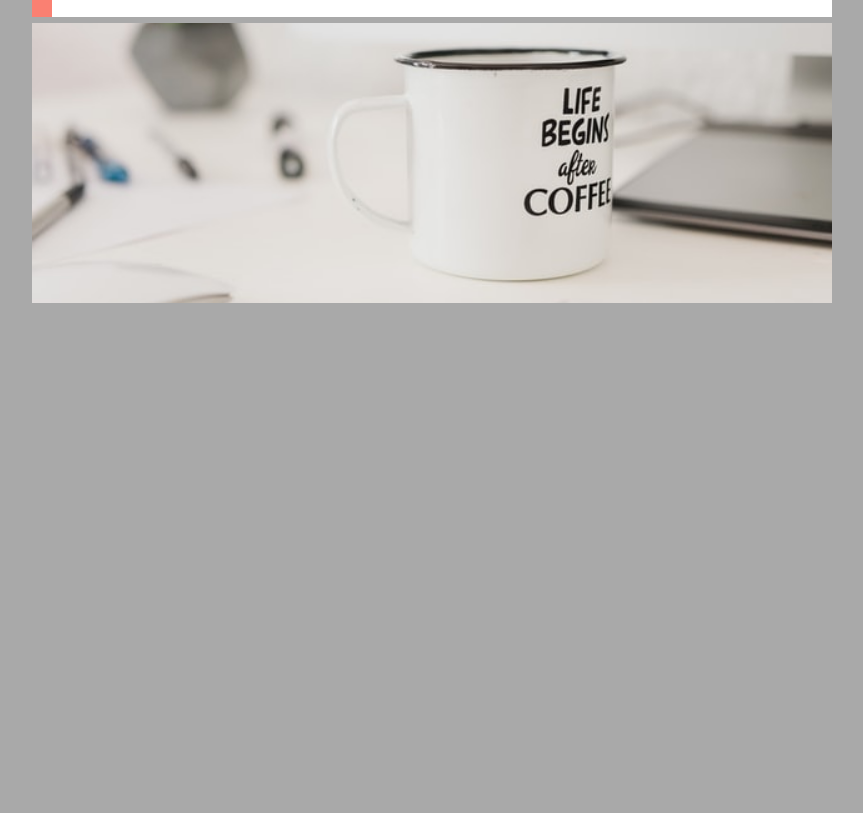
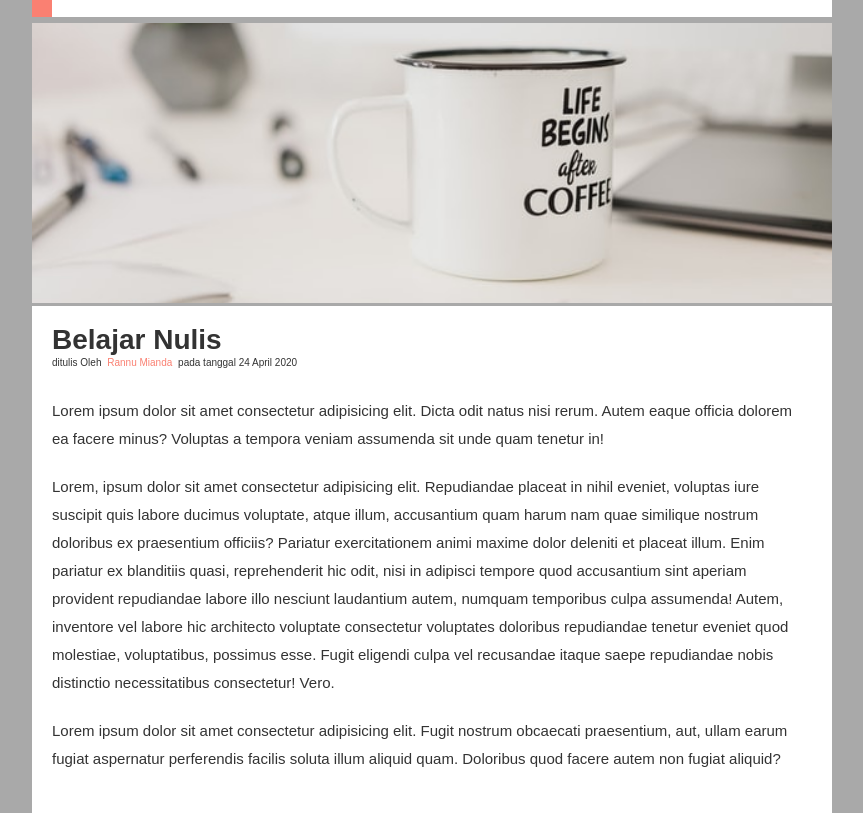
Before and after one commit to Rannumianda280792/rannu-javascript, a plain HTML site: page latihan/CSS Latihan/Shandika Galih/latihan1.html in a window 1280 px wide. Shown: the part 99-912 px from the top of the page, without its empty margins (208-1071 px from the left). Before the commit the page ends 800 px from the top, so only its background shows below. Drawn offline with Linux system fonts and the light colour scheme.

Commit message:
membuat div content

```diff
--- a/latihan/CSS Latihan/Shandika Galih/latihan1.css
+++ b/latihan/CSS Latihan/Shandika Galih/latihan1.css
@@ -53,4 +53,21 @@ a {
     border-bottom: 3px solid darkgray;
 }
 
-.content {}
+.content {
+    padding: 20px;
+}
+
+.content h2 {
+    font-size: 28px;
+    font-weight: bold;
+}
+
+.content .penulis {
+    font-size: 10px;
+    margin-top: -5px;
+}
+
+.content p {
+    margin-bottom: 20px;
+    font-size: 15px;
+}
--- a/latihan/CSS Latihan/Shandika Galih/latihan1.html
+++ b/latihan/CSS Latihan/Shandika Galih/latihan1.html
@@ -24,8 +24,23 @@
         </div>
         <div class="hero">
         </div>
-        <div class="content"></div>
-
+        <div class="content">
+            <h2>Belajar Nulis</h2>
+            <p class="penulis">ditulis Oleh <a href="#">Rannu Mianda</a> pada tanggal 24 April 2020</p>
+            <p>Lorem ipsum dolor sit amet consectetur adipisicing elit. Dicta odit natus nisi rerum. Autem eaque officia
+                dolorem ea facere minus? Voluptas a tempora veniam assumenda sit unde quam tenetur in!</p>
+            <p>Lorem, ipsum dolor sit amet consectetur adipisicing elit. Repudiandae placeat in nihil eveniet, voluptas
+                iure suscipit quis labore ducimus voluptate, atque illum, accusantium quam harum nam quae similique
+                nostrum doloribus ex praesentium officiis? Pariatur exercitationem animi maxime dolor deleniti et
+                placeat illum. Enim pariatur ex blanditiis quasi, reprehenderit hic odit, nisi in adipisci tempore quod
+                accusantium sint aperiam provident repudiandae labore illo nesciunt laudantium autem, numquam temporibus
+                culpa assumenda! Autem, inventore vel labore hic architecto voluptate consectetur voluptates doloribus
+                repudiandae tenetur eveniet quod molestiae, voluptatibus, possimus esse. Fugit eligendi culpa vel
+                recusandae itaque saepe repudiandae nobis distinctio necessitatibus consectetur! Vero.</p>
+            <p>Lorem ipsum dolor sit amet consectetur adipisicing elit. Fugit nostrum obcaecati praesentium, aut, ullam
+                earum fugiat aspernatur perferendis facilis soluta illum aliquid quam. Doloribus quod facere autem non
+                fugiat aliquid?</p>
+        </div>
         <div class="footer"></div>
     </div>
 </body>
```
